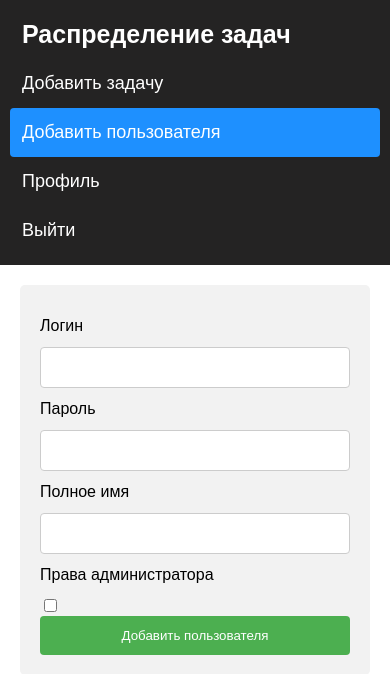
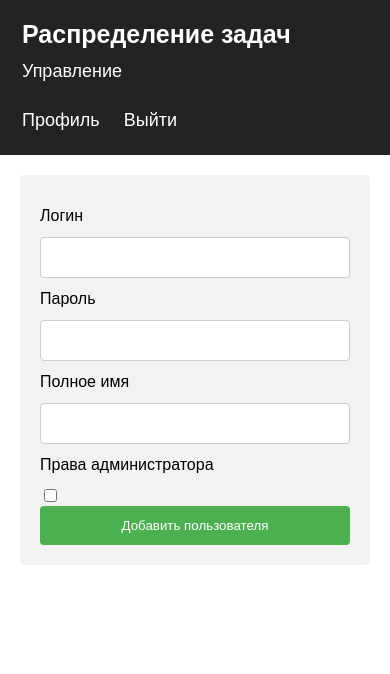
Before and after one commit to ultram4rine/ssu, a PHP site: page /adduser.php in a window 390 px wide. Shown: the top 674 px of the page. Run offline with PHP 8.4, Linux system fonts and the light colour scheme; the visitor is signed in with stand-in values (Sample User, id 1).

Commit message:
admin dropdown

```diff
--- a/php/site/header.php
+++ b/php/site/header.php
@@ -11,8 +11,13 @@
 
         if ($is_root) {
         print('
-            <a id="addtask" href="/addtask.php">Добавить задачу</a>
-            <a id="adduser" href="/adduser.php">Добавить пользователя</a>
+            <div class="dropdown">
+                <div class="dropbtn">Управление</div>
+                <div class="dropdown-content">
+                    <a id="addtask" class="droplnk" href="/addtask.php">Добавить задачу</a>
+                    <a id="adduser" class="droplnk" href="/adduser.php">Добавить пользователя</a>
+                </div>
+            </div>
         ');
     }
 
--- a/php/site/public/css/header.css
+++ b/php/site/public/css/header.css
@@ -5,14 +5,20 @@ header {
   padding: 10px 10px;
 }
 
-header a {
-  float: left;
+header a,
+.dropdown {
+  cursor: pointer;
   color: white;
   text-align: center;
-  padding: 12px;
   text-decoration: none;
   font-size: 18px;
   line-height: 25px;
+}
+
+header a:not(.dropbtn, .droplnk),
+.dropdown {
+  float: left;
+  padding: 12px;
   border-radius: 4px;
 }
 
@@ -21,9 +27,33 @@ header a.logo {
   font-weight: bold;
 }
 
-header a:hover {
+header a:hover,
+.dropdown:hover {
   background-color: #ddd;
   color: #242323;
+}
+
+.dropdown-content {
+  display: none;
+  position: absolute;
+  background-color: #f9f9f9;
+  min-width: 160px;
+  box-shadow: 0px 8px 16px 0px rgba(0, 0, 0, 0.2);
+  z-index: 1;
+  margin-top: 12px;
+  margin-left: -12px;
+}
+
+.dropdown-content a {
+  color: black;
+  padding: 12px 16px;
+  text-decoration: none;
+  display: block;
+  text-align: left;
+}
+
+.dropdown:hover .dropdown-content {
+  display: block;
 }
 
 header a.active {
@@ -36,7 +66,8 @@ header a.active {
 }
 
 @media screen and (max-width: 500px) {
-  header a {
+  header a,
+  .dropdown {
     float: none;
     display: block;
     text-align: left;
```
